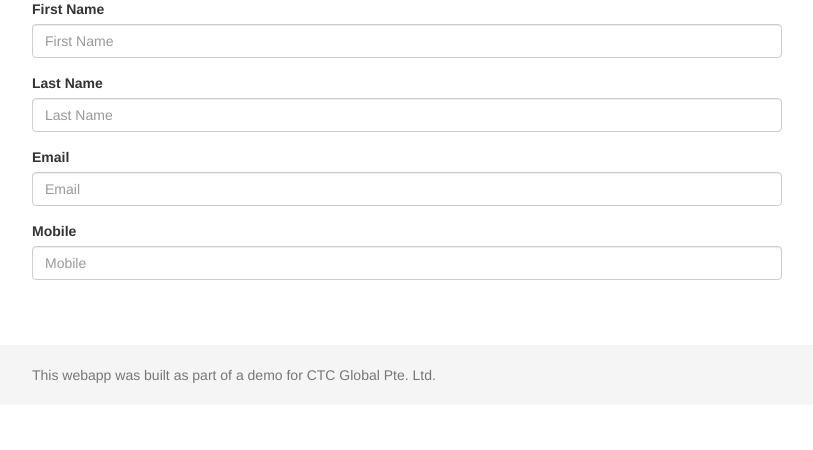
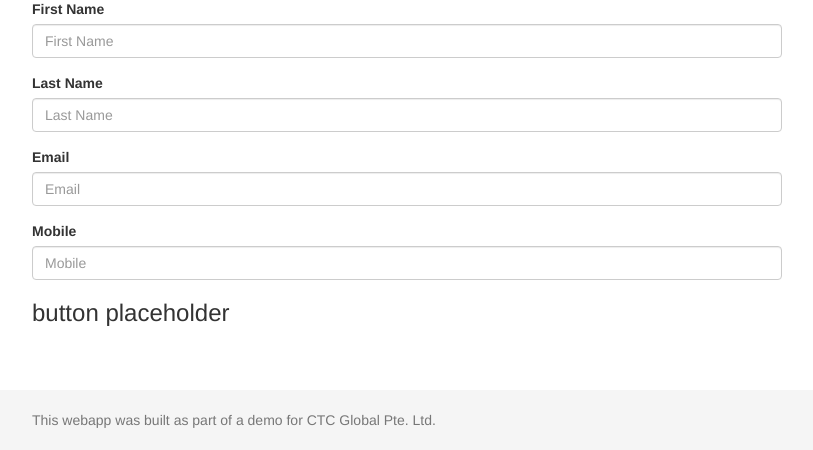
Before and after one commit to andrewctcsg/python-webform, a Flask app: page / in a window 1280 px wide. Shown: the part 388-838 px from the top of the page, without its empty margins (38-851 px from the left). Before the commit the page ends 771 px from the top, so only its background shows below. Run offline with Flask 2, Linux system fonts and the light colour scheme; some libraries are stand-ins or nearby versions.

Commit message:
Update form.html

```diff
--- a/templates/form.html
+++ b/templates/form.html
@@ -31,7 +31,7 @@
 						<label for="mobile">Mobile</label>
 						<input type="number" class="form-control" id="mobile" placeholder="Mobile" name="mobile">
 					</div>
-
+					<h3>button placeholder</h3>
 
 				</form>
 			</div>
```
